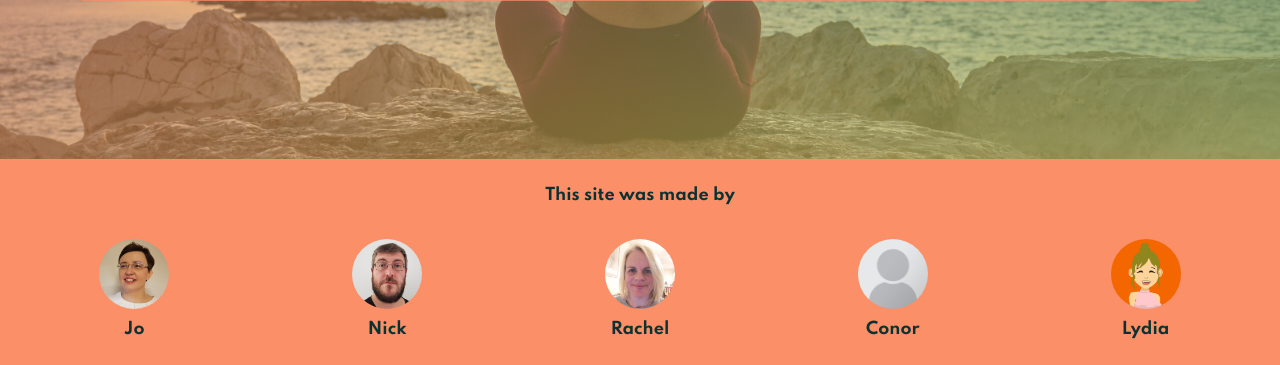
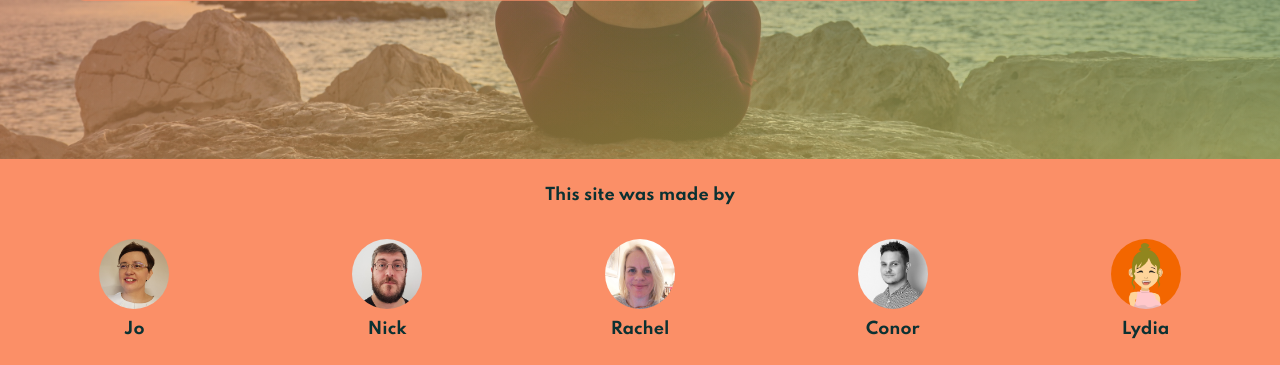
Before and after one commit to JoGorska/hackathon_team_4, a Django app: page / in a window 1280 px wide. Shown: the part 585-950 px from the top of the page. Run offline with Django 3.2, Linux system fonts and the light colour scheme; some libraries are stand-ins or nearby versions.

Commit message:
added image for conor in footer

```diff
--- a/templates/base.html
+++ b/templates/base.html
@@ -53,7 +53,7 @@
       }
 
       .conor {
-        background: url('{% static "media/conor.png" %}') no-repeat center;
+        background: url('{% static "media/conor.jpg" %}') no-repeat center;
         background-size: contain;
       }
 
```
Also changed, not shown: static/media/conor.jpg (added), static/media/conor.png (deleted).
